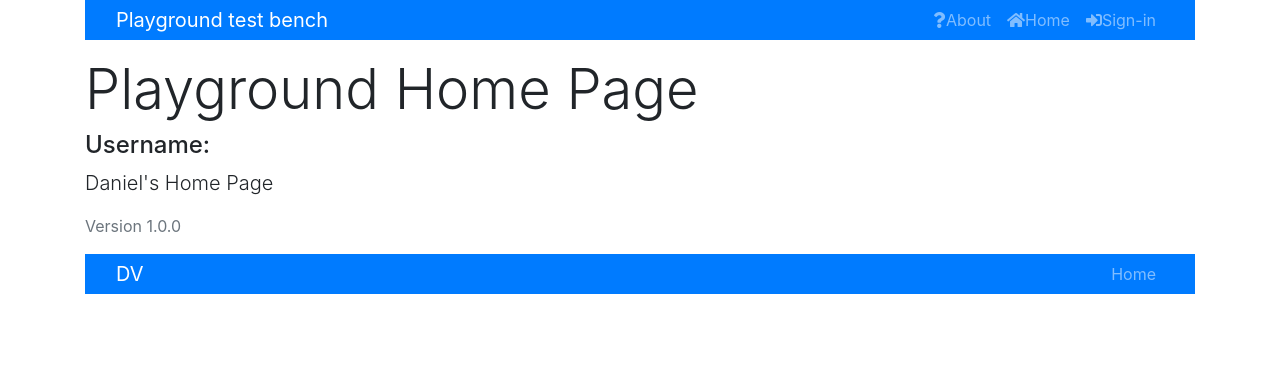
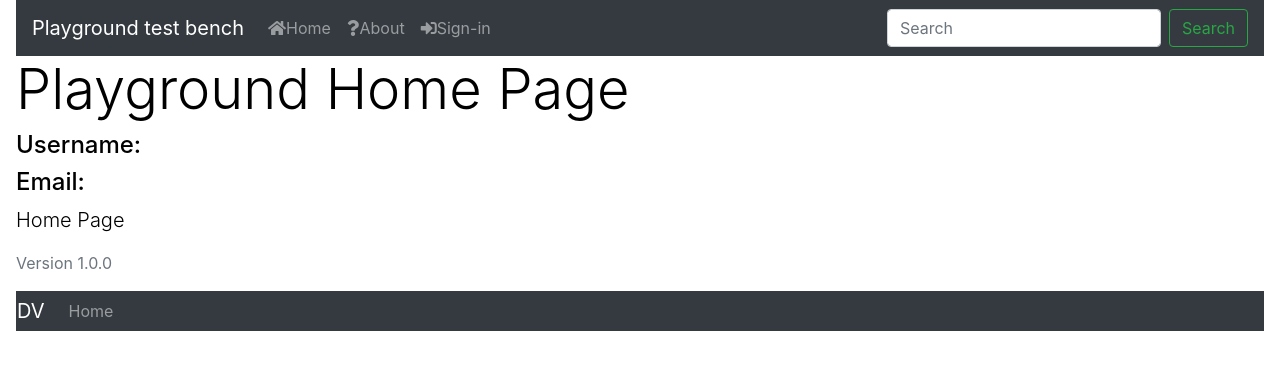
Before and after one commit to ascalmon/React_playground, a React (Create React App) app: page / in a window 1280 px wide. Shown: the top 370 px of the page. Built offline with nearby package versions, Linux system fonts and the light colour scheme.

Commit message:
Two-way binding working fine. Delay to set state must be fixed.

```diff
--- a/src/App.css
+++ b/src/App.css
@@ -10,3 +10,15 @@
   margin-right: auto;
   margin-bottom: 1rem;
 }
+
+.footer {
+  color: black;
+  margin-left: 1rem;
+  margin-right: 1rem;
+}
+
+.header{
+  color: black;
+  margin-left: 1rem;
+  margin-right: 1rem;
+}
--- a/src/App.js
+++ b/src/App.js
@@ -1,5 +1,5 @@
 import React, { Component } from 'react';
-import { HashRouter as Router, Route, Switch } from 'react-router-dom'; // Productio
+import { HashRouter as Router, Route, Switch } from 'react-router-dom'; // Production
 import Header from './components/layout/Header';
 import Footer from './components/layout/Footer';
 import About from './components/pages/About';
@@ -9,14 +9,32 @@ import NotFound from './components/pages/NotFound';
 import './App.css';
 
 class App extends Component {
+
+  constructor(){
+    super()
+    this.state = {
+      title: ''
+    }
+  }
+
+  onChange(text){
+    this.setState({
+      title: text
+    });
+  }
+
+
   render() {
+    this.onChange = this.onChange.bind(this);
+
     return (
       <Router>
-        <div className="container">
+        <div className="header">
           <div className="App">
-            <Header branding="Playground test bench"/>
+            <Header onChange={this.onChange} value={this.state.title} branding="Playground test bench"/>
             <Switch>
-               <Route exact path="/" component={Home}/>
+               <Route exact path="/"
+                render={(props) => <Home {...props} value={this.state.title} />} />
                <Route exact path="/about" component={About} />
                <Route exact path="/about/:id" component={About} />
                <Route
--- a/src/components/layout/Footer.js
+++ b/src/components/layout/Footer.js
@@ -1,13 +1,14 @@
 import React from 'react'
 import PropTypes from 'prop-types';
+import '../../App.css';
 
 //Functional Component
 const Footer = (props) => {
   //console.log(props);
   const { owner } = props;
   return (
-    <nav className="navbar navbar-expand-sm navbar-dark bg-primary mb-3 py-0">
-      <div className="container">
+    <nav className="navbar navbar-expand-sm navbar-dark bg-dark mb-3 py-0">
+      <div className="row">
         <a href="/" className="navbar-brand">{owner}</a>
         <div>
           <ul className="navbar-nav mr-auto">
--- a/src/components/layout/Header.js
+++ b/src/components/layout/Header.js
@@ -1,24 +1,57 @@
-import React from 'react'
+import React, { Component } from 'react'
 import PropTypes from 'prop-types';
 import { Link } from 'react-router-dom';
+import '../../App.css';
+
 
 //Functional Component
-const Header = (props) => {
-  const { branding } = props;
-  return (
-    <nav className="navbar navbar-expand-sm navbar-dark bg-primary mb-3 py-0">
-      <div className="container">
+class Header extends Component {
+  constructor(props){
+    super(props);
+    this.state = {
+      value: this.props.value,
+      search: ''
+    }
+    //handleChange = this.handleChange.bind(this);
+  }
+
+
+  handleChange(e){
+  this.setState({ value: e.target.value });
+
+  //console.log(e.target.value);
+  }
+
+  onSubmit(e){
+    e.preventDefault();
+    if (this.state.value !== '') {
+      console.log('Search ', this.state.value);
+      this.props.onChange(this.state.value);
+    }
+  }
+
+  render(){
+    const handleChange = this.handleChange.bind(this);
+    const onSubmit = this.onSubmit.bind(this);
+
+    const { branding } = this.props;
+
+    return (
+      <nav className="navbar navbar-expand-lg navbar-dark bg-dark">
         <a href="/" className="navbar-brand">{branding}</a>
-        <div>
+        <button className="navbar-toggler" type="button" data-toggle="collapse" data-target="#navbarSupportedContent" aria-controls="navbarSupportedContent" aria-expanded="false" aria-label="Toggle navigation">
+          <span className="navbar-toggler-icon"></span>
+        </button>
+        <div className="collapse navbar-collapse" id="navbarSupportedContent">
           <ul className="navbar-nav mr-auto">
             <li className="nav-item">
-              <Link to="/About" className="nav-link">
-                <i className="fas fa-question"></i>About
+              <Link to="/" className="nav-link">
+                <i className="fas fa-home"></i>Home
               </Link>
             </li>
             <li className="nav-item">
-              <Link to="/" className="nav-link">
-                <i className="fas fa-home"></i>Home
+              <Link to="/about" className="nav-link">
+                <i className="fas fa-question"></i>About
               </Link>
             </li>
             <li className="nav-item">
@@ -27,10 +60,14 @@ const Header = (props) => {
               </Link>
             </li>
           </ul>
+          <form className="form-inline my-2 my-lg-0">
+            <input className="form-control mr-sm-2" onChange={handleChange} type="search" placeholder="Search" aria-label="Search" />
+            <button className="btn btn-outline-success my-2 my-sm-0" onClick={onSubmit}type="submit">Search</button>
+          </form>
         </div>
-      </div>
-    </nav>
-  );
+      </nav>
+    );
+  }
 }
 
 // Default Header if branding is not passed
--- a/src/components/pages/Home.js
+++ b/src/components/pages/Home.js
@@ -1,13 +1,49 @@
-import React from 'react';
+import React, { Component } from 'react';
+import axios from 'axios';
 
-export default (props) => {
-  //console.log(props)
+class Home extends Component {
+  constructor(props){
+    super(props);
+    this.state = {
+      username: this.props.value,
+      last_access: '',
+      email: ''
+    }
+  }
+    searchData(username){
+      //console.log(username);
+      axios
+      .get(
+        `https://cors-anywhere.herokuapp.com/https://react-api-ascalmon.herokuapp.com/users/${username}`)
+      .then(res => {
+       //console.log(res.data);
+       if(res.data.length === 1){
+          this.setState({username: res.data[0].username});
+          this.setState({email: res.data[0].email});
+          this.setState({last_access: this.state.username});
+        }
+     })
+     .catch(err => {
+       console.log(err);
+     })
+   };
+
+
+  render() {
+    console.log('Home', this.props.value);
+    if(this.props.value !== '' && this.props.value !== this.state.last_access){
+      console.log('Home', this.props.value);
+      this.searchData(this.props.value);
+    }
     return (
       <div>
         <h1 className="display-4">Playground Home Page</h1>
-    <h4>Username:{props.match.params.username}</h4>
-      <p className="lead">Daniel's Home Page</p>
+        <h4>Username:{this.props.value}</h4>
+        <h4>Email:{this.state.email}</h4>
+        <p className="lead">{this.state.username} Home Page</p>
         <p className="text-secondary">Version 1.0.0</p>
       </div>
     );
-};
+  }
+}
+export default Home;
```
Also changed, not shown: teste.js (added, +12 -0 lines). Lines whose indentation alone changed are shown as unchanged.
